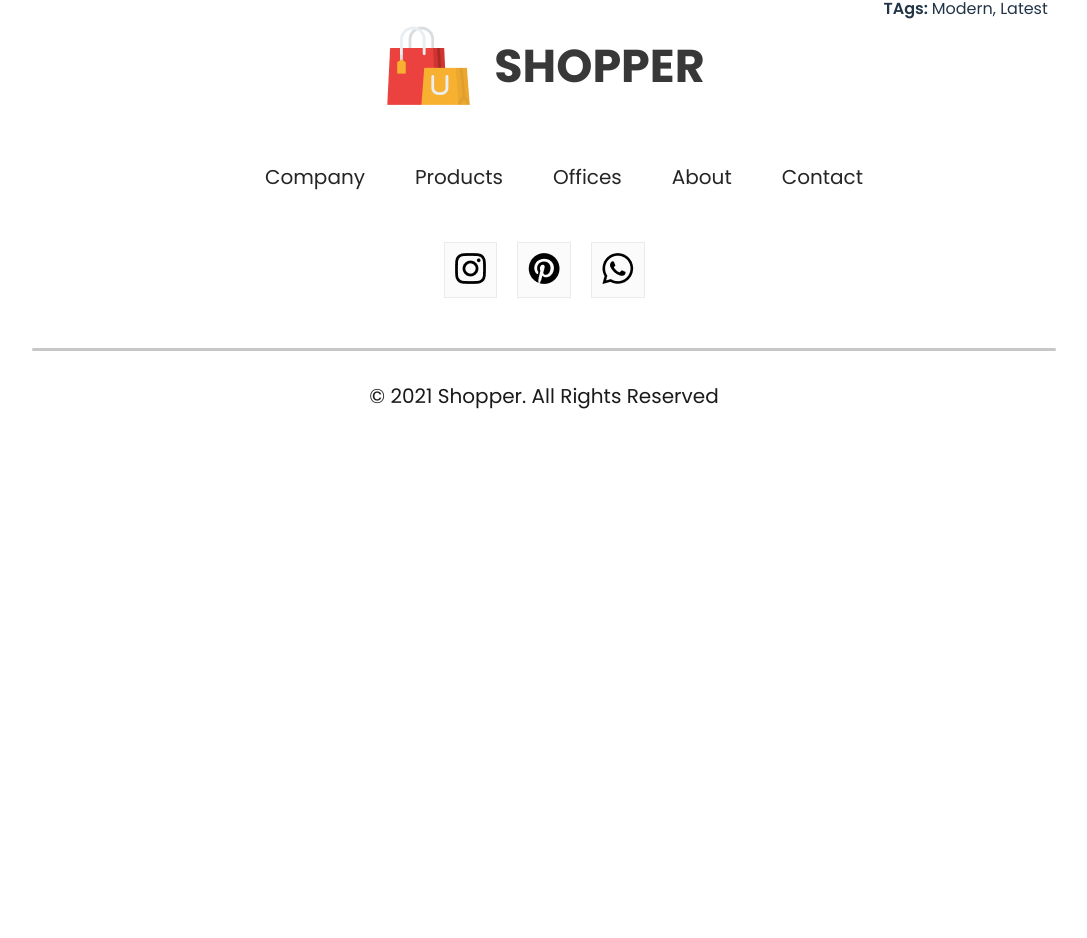
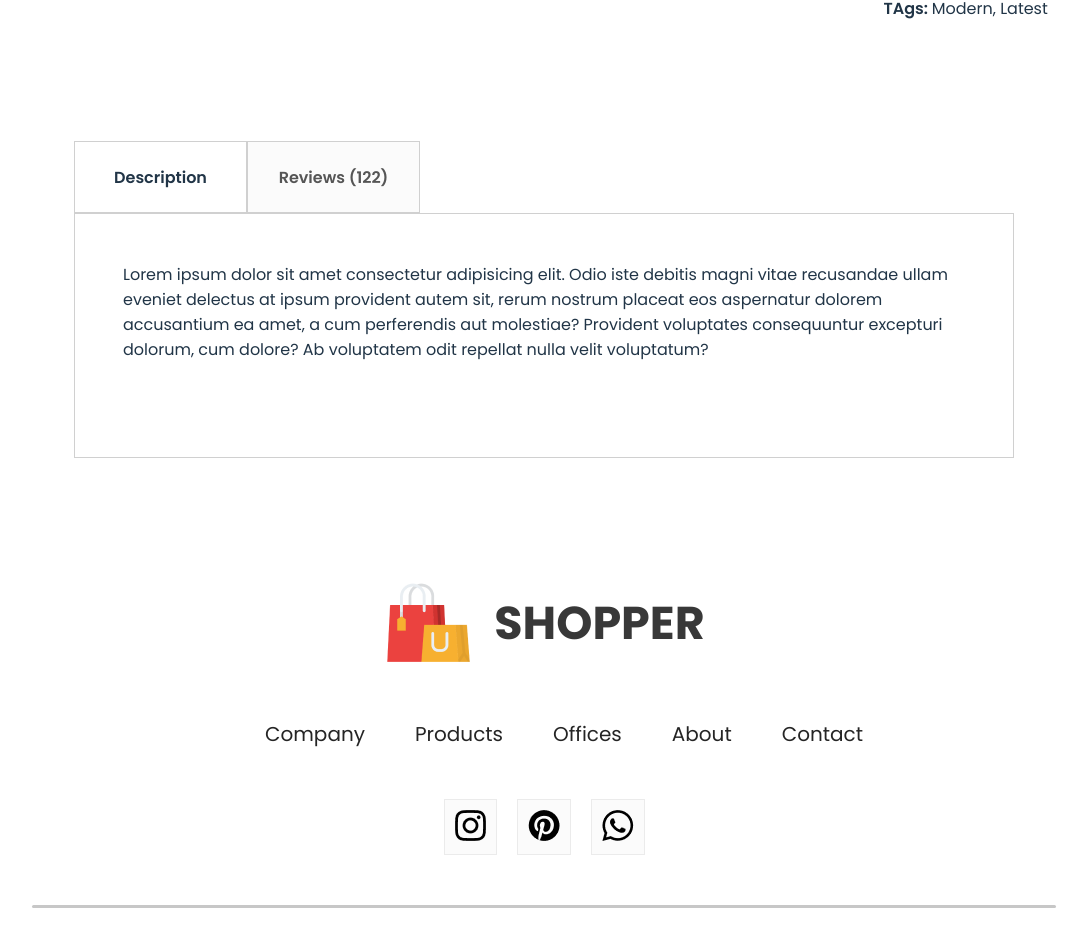
Before and after one commit to nimendra-ag/frontend, a React (Vite) app in the folder front-end/: page /product/1 in a window 1280 px wide. Shown: the part 1033-1971 px from the top of the page, without its empty margins (96-1183 px from the left). Before the commit the page ends 1474 px from the top, so only its background shows below. Built offline with nearby package versions, Linux system fonts and the light colour scheme.

Commit message:
Create the description box. All is well upto 2.17.44

```diff
--- /dev/null
+++ b/front-end/src/Components/DescriptionBox/DescriptionBox.css
@@ -0,0 +1,32 @@
+.descriptionbox{
+    margin:120px 170px;
+}
+
+.descriptionbox-navigator{
+    display: flex;
+}
+
+.descriptionbox-nav-box{
+    display: flex;
+    align-items: center;
+    justify-content: center;
+    font-size: 16px;
+    font-weight: 600;
+    width:171px;
+    height: 70px;
+    border: 1px solid #d0d0d0;
+}
+
+.descriptionbox-nav-box.fade{
+    background: #fbfbfb;
+    color: #555;
+}
+
+.descriptionbox-description{
+    display: flex;
+    flex-direction: column;
+    gap: 25px;
+    border: 1px solid #d0d0d0;
+    padding: 48px;
+    padding-bottom: 70px;
+}
--- /dev/null
+++ b/front-end/src/Components/DescriptionBox/DescriptionBox.jsx
@@ -0,0 +1,26 @@
+import React from 'react'
+import './DescriptionBox.css'
+const DescriptionBox = () => {
+    return (
+        <div className='descriptionbox'>
+            <div className="descriptionbox-navigator">
+                <div className="descriptionbox-nav-box">Description</div>
+                <div className="descriptionbox-nav-box fade">Reviews (122)</div>
+            </div>
+            <div className="descriptionbox-description">
+                <p>Lorem ipsum dolor sit amet consectetur adipisicing
+                    elit. Odio iste debitis magni vitae recusandae ullam
+                    eveniet delectus at ipsum provident autem sit, rerum
+                    nostrum placeat eos aspernatur dolorem accusantium ea
+                    amet, a cum perferendis aut molestiae? Provident
+                    voluptates consequuntur excepturi dolorum, cum dolore?
+                    Ab voluptatem odit repellat nulla velit voluptatum?</p>
+                <p>
+
+                </p>
+            </div>
+        </div>
+    )
+}
+
+export default DescriptionBox
--- a/front-end/src/Pages/Product.jsx
+++ b/front-end/src/Pages/Product.jsx
@@ -3,6 +3,7 @@ import { ShopContext } from '../Context/ShopContext'
 import { useParams } from 'react-router-dom';
 import Breadcrum from '../Components/Breadcrum/Breadcrum';
 import ProductDisplay from '../Components/ProductDisplay/ProductDisplay';
+import DescriptionBox from '../Components/DescriptionBox/DescriptionBox';
 
 const Product = () => {
   const {all_product} = useContext(ShopContext);
@@ -12,6 +13,7 @@ const Product = () => {
     <div>
       <Breadcrum product={product}/>
       <ProductDisplay product={product}/>
+      <DescriptionBox/>
     </div>
   )
 }
```
